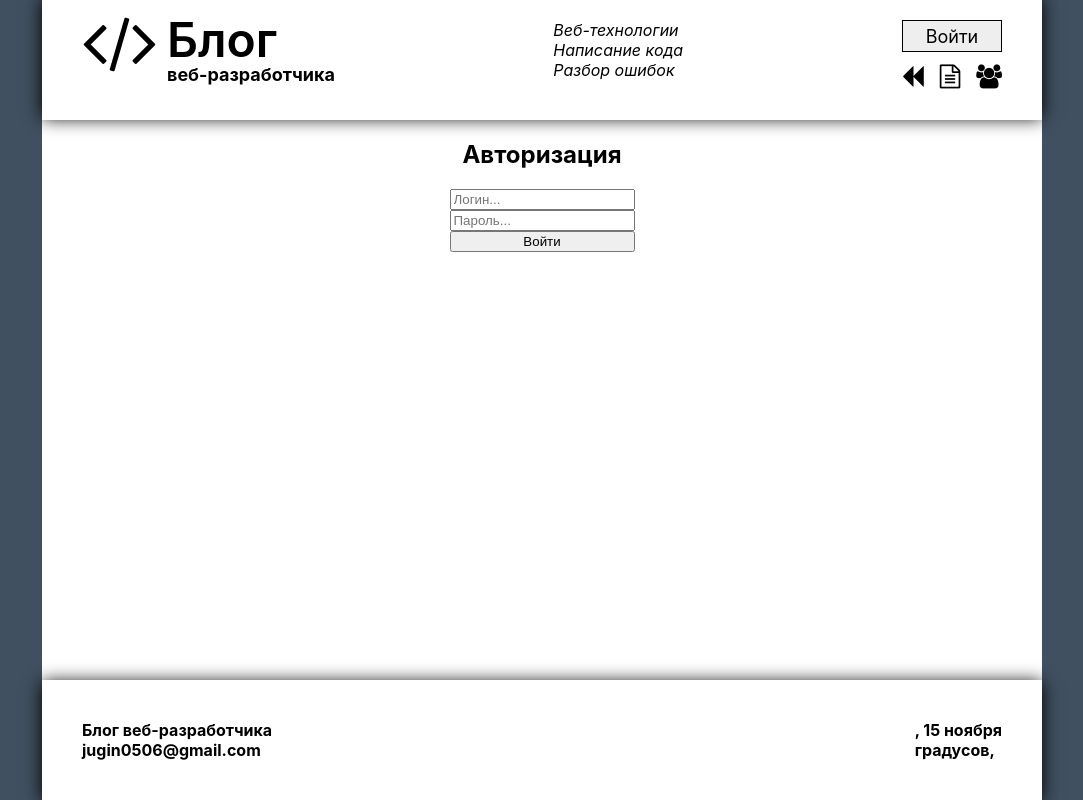
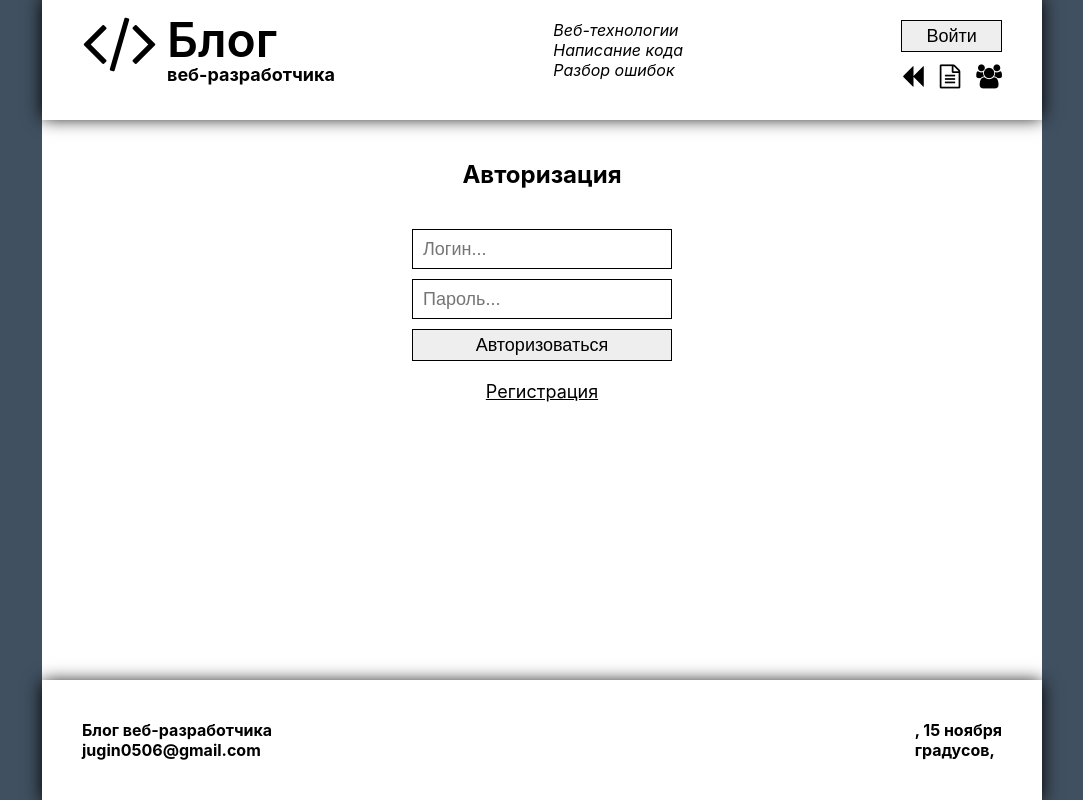
Before and after one commit to EugeneNovikov13/Blog, a React (Create React App) app: page /login in a window 1280 px wide. Shown: the whole page, without its empty margins (98-1181 px from the left). Built offline with nearby package versions, Linux system fonts and the light colour scheme; no server answers.

Commit message:
Страница Вход. Input, Button, forwardRef()

```diff
--- a/src/blog.js
+++ b/src/blog.js
@@ -1,6 +1,6 @@
 import styled from 'styled-components';
 import { Routes, Route } from 'react-router-dom';
-import {Authorization} from './components/pages';
+import {Authorization} from './pages';
 import { Footer, Header } from './components';
 
 const AppColumn = styled.div`
--- /dev/null
+++ b/src/components/button/button.js
@@ -0,0 +1,24 @@
+import styled from 'styled-components';
+
+const ButtonContainer = ({className, children, width, ...props}) => {
+	return (
+		<button className={className} {...props}>
+			{children}
+		</button>
+	);
+};
+
+export const Button = styled(ButtonContainer)`
+	display: flex;
+	justify-content: center;
+	align-items: center;
+	font-size: 18px;
+	width: ${({width = '100%'}) => width};
+	height: 32px;
+	border: 1px solid #000;
+	background-color: #eee;
+
+	&:hover {
+		cursor: pointer;
+	}
+`;
--- /dev/null
+++ b/src/components/h2/h2.js
@@ -0,0 +1,9 @@
+import styled from 'styled-components';
+
+const H2Container = ({ className, children }) => (
+	<h2 className={className}>{children}</h2>
+);
+
+export const H2 = styled(H2Container)`
+	margin: 40px 0;
+`;
--- a/src/components/header/components/control-panel/control-panel.js
+++ b/src/components/header/components/control-panel/control-panel.js
@@ -1,24 +1,13 @@
 import { Link, useNavigate } from 'react-router-dom';
 import styled from 'styled-components';
-import { Icon } from '../../../../components';
+import { Icon, Button } from '../../../../components';
 
 const RightAligned = styled.div`
 	display: flex;
 	justify-content: flex-end;
 `;
 
-const StyledLink = styled(Link)`
-	display: flex;
-	justify-content: center;
-	align-items: center;
-	font-size: 18px;
-	width: 100px;
-	height: 32px;
-	border: 1px solid #000;
-	background-color: #eee;
-`;
-
-const StyledButton = styled.div`
+const StyledIcon = styled.div`
 	&:hover {
 		cursor: pointer;
 	}
@@ -30,14 +19,20 @@ const ControlPanelContainer = ({ className }) => {
 	return (
 		<div className={className}>
 			<RightAligned>
-				<StyledLink to='/login'>Войти</StyledLink>
+				<Button>
+					<Link to='/login'>Войти</Link>
+				</Button>
 			</RightAligned>
 			<RightAligned>
-				<StyledButton onClick={() => navigate(-1)}>
+				<StyledIcon onClick={() => navigate(-1)}>
 					<Icon id='fa-backward' margin='10px 0 0 0' />
-				</StyledButton>
-				<Link to='/post'><Icon id='fa-file-text-o' margin='10px 0 0 16px' /></Link>
-				<Link to='/users'><Icon id='fa-users' margin='10px 0 0 16px' /></Link>
+				</StyledIcon>
+				<Link to='/post'>
+					<Icon id='fa-file-text-o' margin='10px 0 0 16px' />
+				</Link>
+				<Link to='/users'>
+					<Icon id='fa-users' margin='10px 0 0 16px' />
+				</Link>
 			</RightAligned>
 		</div>
 	);
--- a/src/components/index.js
+++ b/src/components/index.js
@@ -1,3 +1,6 @@
 export * from './header/header';
 export * from './icon/icon';
 export * from './footer/footer';
+export * from './input/input';
+export * from './button/button';
+export * from './h2/h2';
--- /dev/null
+++ b/src/components/input/input.js
@@ -0,0 +1,15 @@
+import {forwardRef} from 'react';
+import styled from 'styled-components';
+
+const InputContainer = forwardRef(({className, width, ...props}, ref) => {
+	return <input className={className} {...props} ref={ref} />;
+});
+
+export const Input = styled(InputContainer)`
+	width: ${({width = '100%'}) => width};
+	height: 40px;
+	padding: 10px;
+	margin: 0 0 10px;
+	font-size: 18px;
+	border: 1px solid #000;
+`;
--- a/src/components/pages/authorization/authorization.js
+++ b/src/pages/authorization/authorization.js
@@ -1,8 +1,10 @@
 import { useForm } from 'react-hook-form';
+import { Link } from 'react-router-dom';
 import * as yup from 'yup';
 import { yupResolver } from '@hookform/resolvers/yup';
-import { server } from '../../../bff';
+import { server } from '../../bff';
 import { useState } from 'react';
+import { Button, H2, Input } from '../../components';
 import styled from 'styled-components';
 
 const authFromSchema = yup.object().shape({
@@ -17,6 +19,20 @@ const authFromSchema = yup.object().shape({
 		.min(6, 'Неверный пароль. Минимум 6 символа')
 		.max(30, 'Неверный пароль. Максимум 30 символов'),
 });
+
+const StyledLink = styled(Link)`
+	text-align: center;
+	text-decoration: underline;
+	margin: 20px 0;
+	font-size: 18px;
+`;
+
+const ErrorMessage = styled.div`
+	font-size: 18px;
+	margin: 10px 0 0;
+	padding: 10px;
+	background-color: #fcadad;
+`;
 
 const AuthorizationContainer = ({ className }) => {
 	const {
@@ -33,7 +49,7 @@ const AuthorizationContainer = ({ className }) => {
 		resolver: yupResolver(authFromSchema),
 	});
 
-	const [serverError, setServerError] = useState();
+	const [serverError, setServerError] = useState(null);
 
 	const onSubmit = ({ login, password }) => {
 		server.authorize(login, password).then(({ error, res }) => {
@@ -50,12 +66,29 @@ const AuthorizationContainer = ({ className }) => {
 
 	return (
 		<div className={className}>
-			<h2>Авторизация</h2>
+			<H2>Авторизация</H2>
 			<form onSubmit={handleSubmit(onSubmit)}>
-				<input type='text' placeholder='Логин...' {...register('login')} />
-				<input type='password' placeholder='Пароль...' {...register('password')} />
-				<button type='submit' disabled={!!formError}>Войти</button>
-				{errorMessage && <div>{errorMessage}</div>}
+				<Input
+					type='text'
+					placeholder='Логин...'
+					{...register('login', {
+					onChange: () => setServerError(null),
+				})}
+				/>
+				<Input
+					type='password'
+					placeholder='Пароль...'
+					{...register('password', {
+					onChange: () => setServerError(null),
+				})}
+				/>
+				<Button type='submit' disabled={!!formError}>
+					Авторизоваться
+				</Button>
+				{errorMessage && <ErrorMessage>{errorMessage}</ErrorMessage>}
+				<StyledLink to='/register'>
+					Регистрация
+				</StyledLink>
 			</form>
 		</div>
 	);
@@ -69,5 +102,6 @@ export const Authorization = styled(AuthorizationContainer)`
 	& > form {
 		display: flex;
 		flex-direction: column;
+		width: 260px;
 	}
 `;
```
Also changed, not shown: src/pages/index.js (renamed from src/components/pages/index.js).
